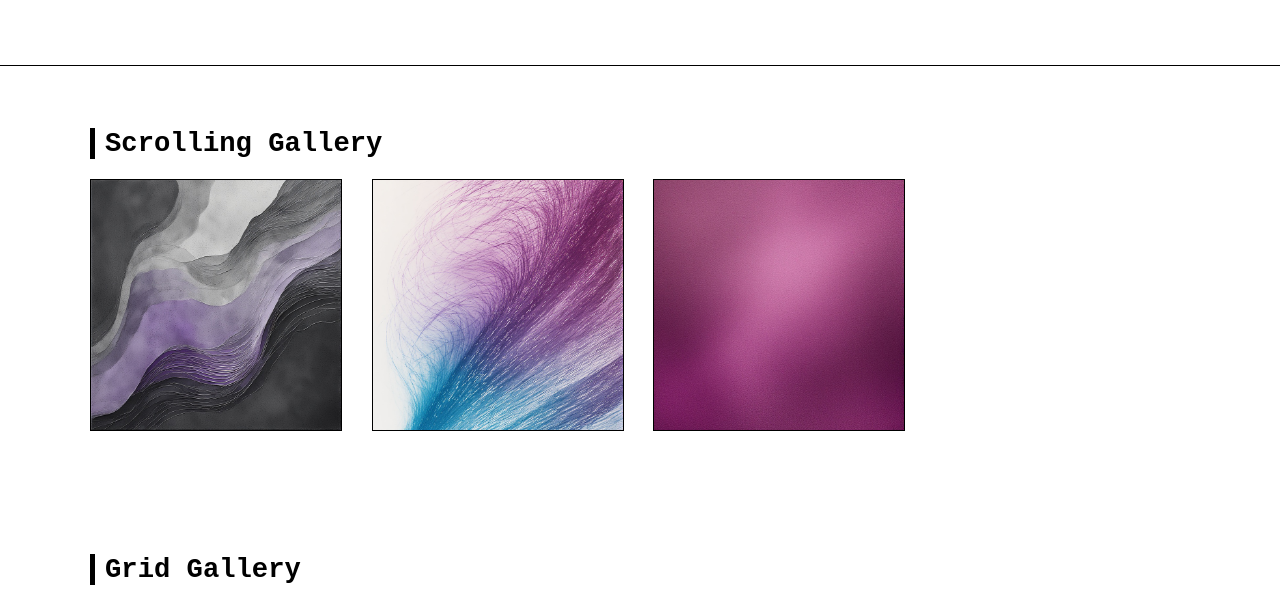
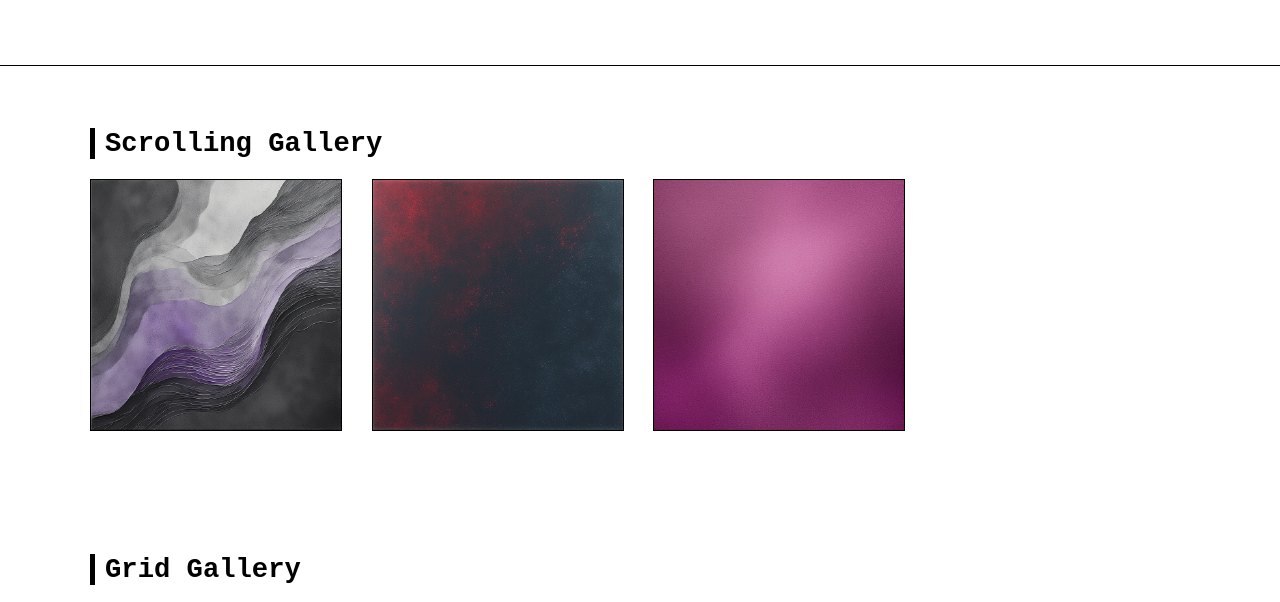
Before and after one commit to x3nb/x3nb, a plain HTML site: page portfolio/index.html in a window 1280 px wide. Shown: the part 137-739 px from the top of the page. Drawn offline with Linux system fonts and the light colour scheme.

Commit message:
Update index.html

```diff
--- a/portfolio/index.html
+++ b/portfolio/index.html
@@ -206,7 +206,7 @@
     <h2>Scrolling Gallery</h2>
     <div class="scroll-gallery">
         <img src="lavenderblack.jpeg" alt="">
-        <img src="cerulean-violet2.jpeg" alt="">
+        <img src="steelgrey-mauve.jpeg" alt="">
         <img src="mauve-violet-burgundy.jpeg" alt="">
     </div>
 </section>
```
